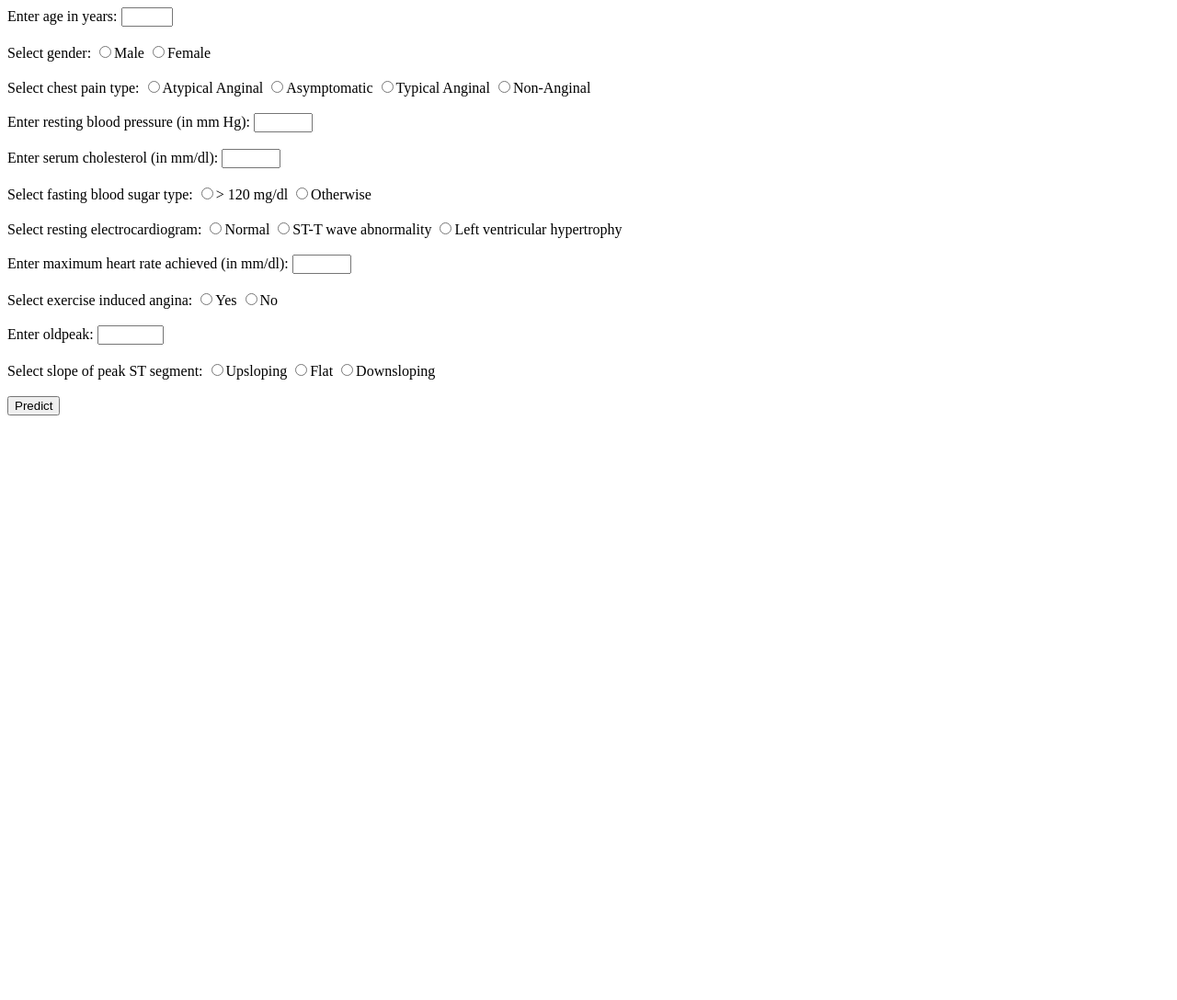
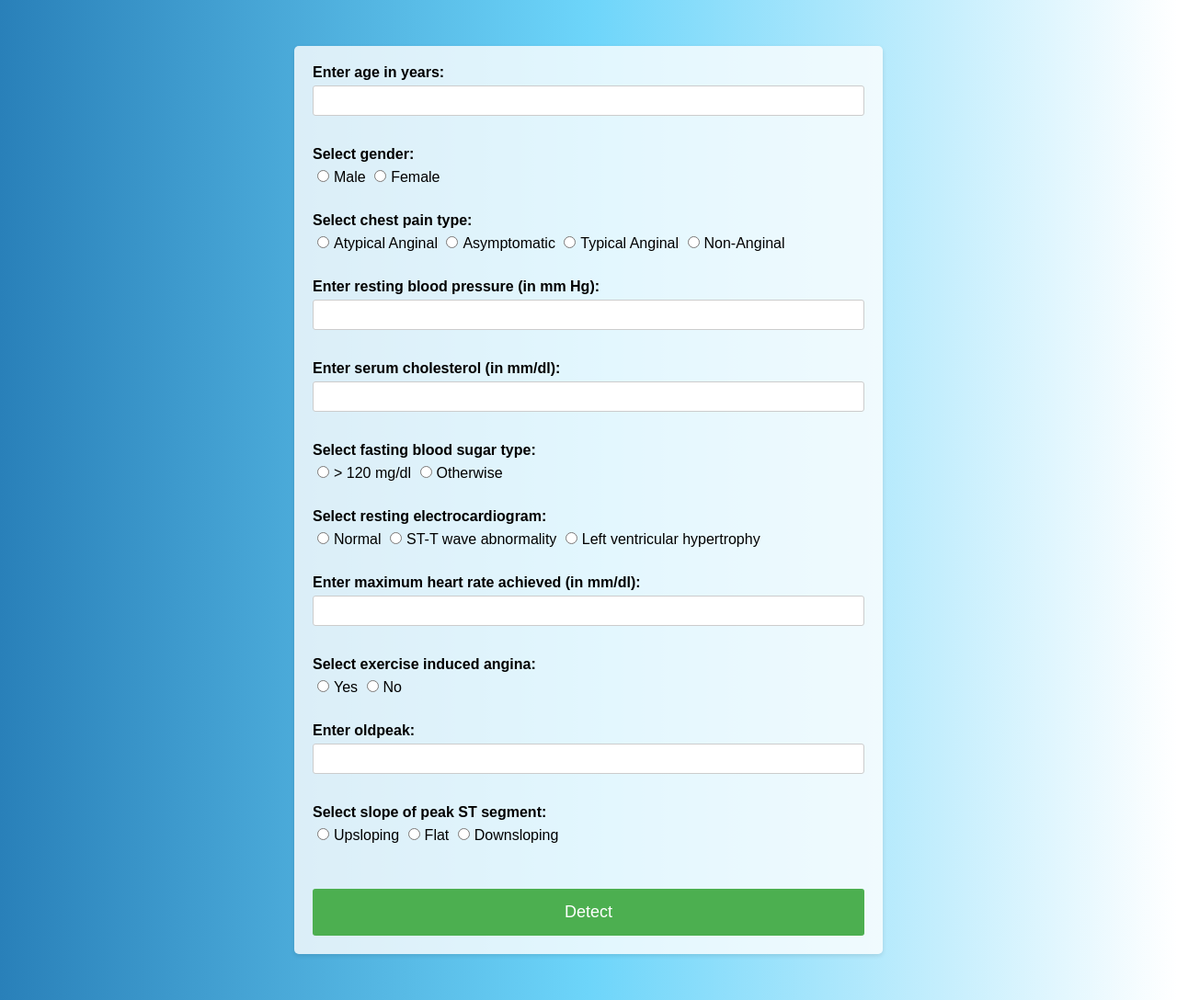
Before and after one commit to sourabhpatil0404/RealTime_ML, a Django app: page /classification in a window 1280 px wide. Shown: the whole page at 92% size. Before the commit the page ends 452 px from the top, so only its background shows below. Run offline with Django 4.2, Linux system fonts and the light colour scheme.

Commit message:
Completed desigining the front-end

```diff
--- a/Templates/classification.html
+++ b/Templates/classification.html
@@ -3,6 +3,63 @@
     <head>
         <meta charset="UTF-8">
         <title>Classification</title>
+        <style>
+            body {
+                font-family: Arial, sans-serif;
+                background: linear-gradient(to right, #2980b9, #6dd5fa, #ffffff);
+                margin: 0;
+                padding: 0;
+            }
+            form {
+                max-width: 600px;
+                margin: 50px auto;
+                padding: 20px;
+                background-color: rgba(255, 255, 255, 0.8);
+                border-radius: 5px;
+                box-shadow: 0 2px 5px rgba(0, 0, 0, 0.1);
+            }
+            label {
+                font-weight: bold;
+                display: block;
+                margin-bottom: 5px;
+            }
+            input[type="number"] {
+                width: 100%;
+                padding: 8px;
+                margin-bottom: 15px;
+                border: 1px solid #ccc;
+                border-radius: 3px;
+                box-sizing: border-box;
+                margin-right: 5px;
+            }
+            input[type="radio"] {
+                width: auto;
+                padding: 8px;
+                margin-bottom: 15px;
+                border: 1px solid #ccc;
+                border-radius: 3px;
+                box-sizing: border-box;
+                margin-right: 5px;
+            }
+            button {
+                background-color: #4CAF50;
+                color: white;
+                padding: 15px 30px;
+                text-align: center;
+                text-decoration: none;
+                display: block;
+                font-size: 18px;
+                margin-top: 20px;
+                border: none;
+                border-radius: 3px;
+                cursor: pointer;
+                width: 100%;
+                box-sizing: border-box;
+            }
+            button:hover {
+                background-color: #45a049;
+            }
+        </style>
     </head>
     <body>
         <form method="post" action="{% url 'predict' 1 %}">
@@ -56,7 +113,7 @@
             <input type="radio" name="peak_st" value="Down">Downsloping
             <br><br>
 
-            <button type="submit">Predict</button>
+            <button type="submit">Detect</button>
         </form>
     </body>
 </html>
```
Also changed, not shown: Templates/index.html (+46 -1 lines), Templates/prediction.html (+24 -1 lines), Templates/regression.html (+49 -0 lines).
